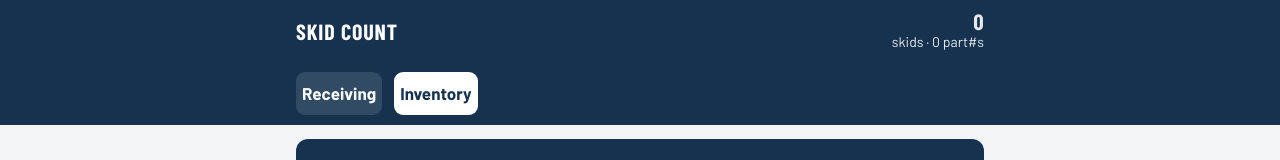
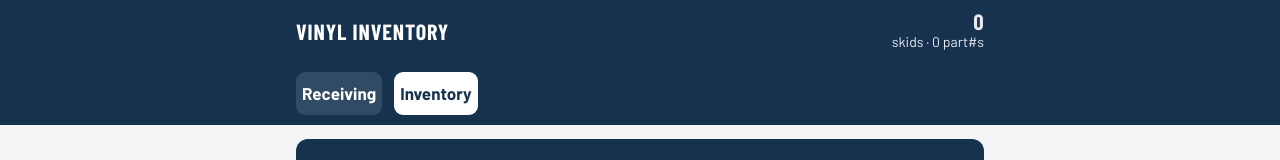
Before and after one commit to Only-Alpha/Vinyl-Inventory-APP, a plain HTML site: page index.html in a window 1280 px wide. Shown: the top 160 px of the page. Drawn offline with nearby package versions, Linux system fonts and the light colour scheme.

Commit message:
Rename the app to Vinyl Inventory
Co-Authored-By: Claude Opus 5.5 <noreply@anthropic.com>

```diff
--- a/index.html
+++ b/index.html
@@ -4,7 +4,7 @@
 <meta charset="utf-8">
 <meta name="viewport" content="width=device-width, initial-scale=1, viewport-fit=cover">
 <meta name="theme-color" content="#16324f">
-<title>Skid Count</title>
+<title>Vinyl Inventory</title>
 <link rel="manifest" href="manifest.json">
 <link rel="preconnect" href="https://fonts.googleapis.com">
 <link rel="stylesheet" href="https://fonts.googleapis.com/css2?family=Barlow:wght@400;500;600;700&family=Barlow+Condensed:wght@600;700&display=swap">
@@ -154,7 +154,7 @@ header .stat b { font: 700 22px/1 var(--num); display: block; font-variant-numer
 
 <header>
   <div class="wrap">
-    <h1>Skid Count</h1>
+    <h1>Vinyl Inventory</h1>
     <div class="stat"><b id="stSkids">0</b><span id="stLabel">skids counted</span></div>
   </div>
   <div class="wrap modes" role="group" aria-label="Mode">
```
Also changed, not shown: manifest.json.
